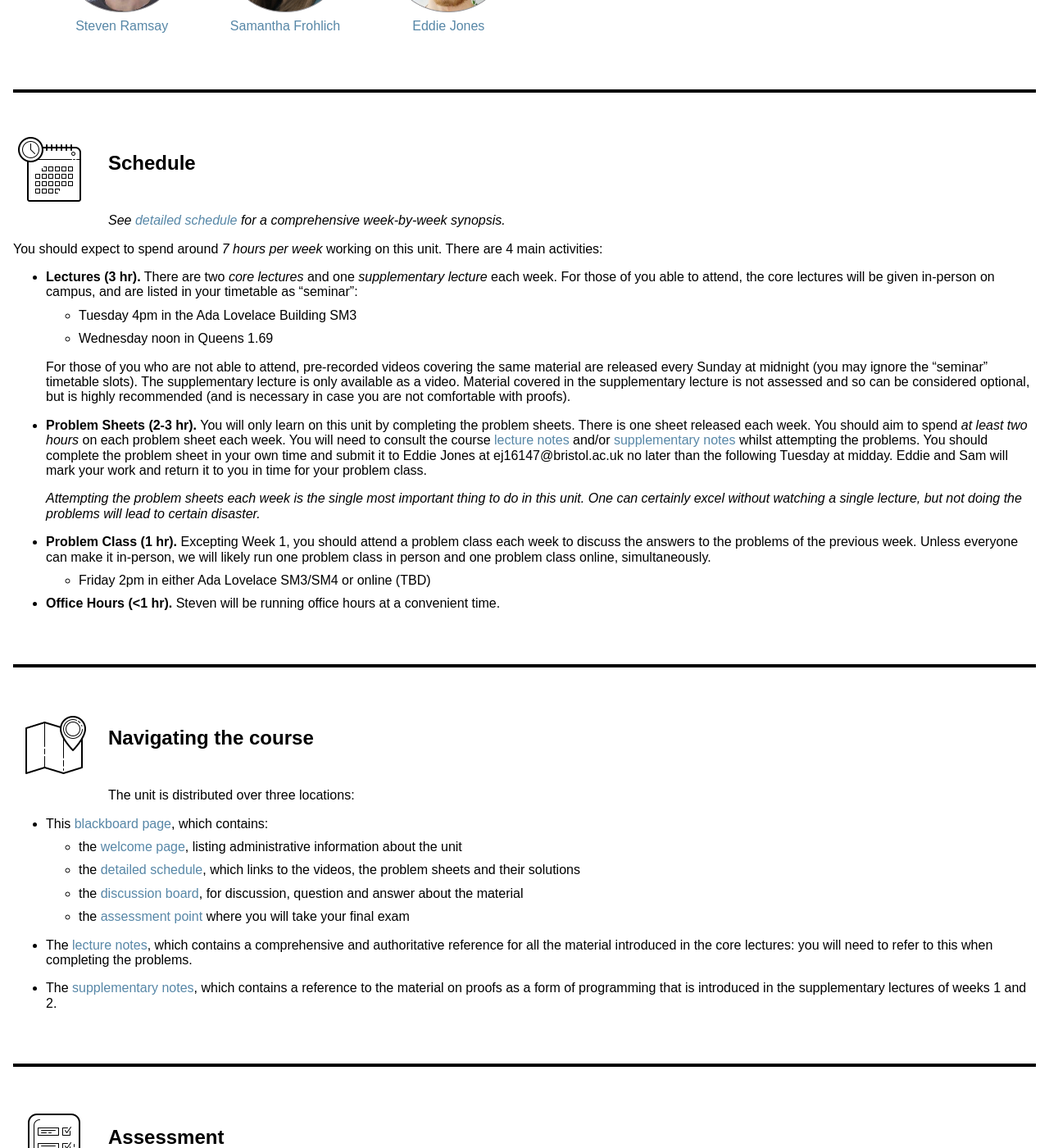
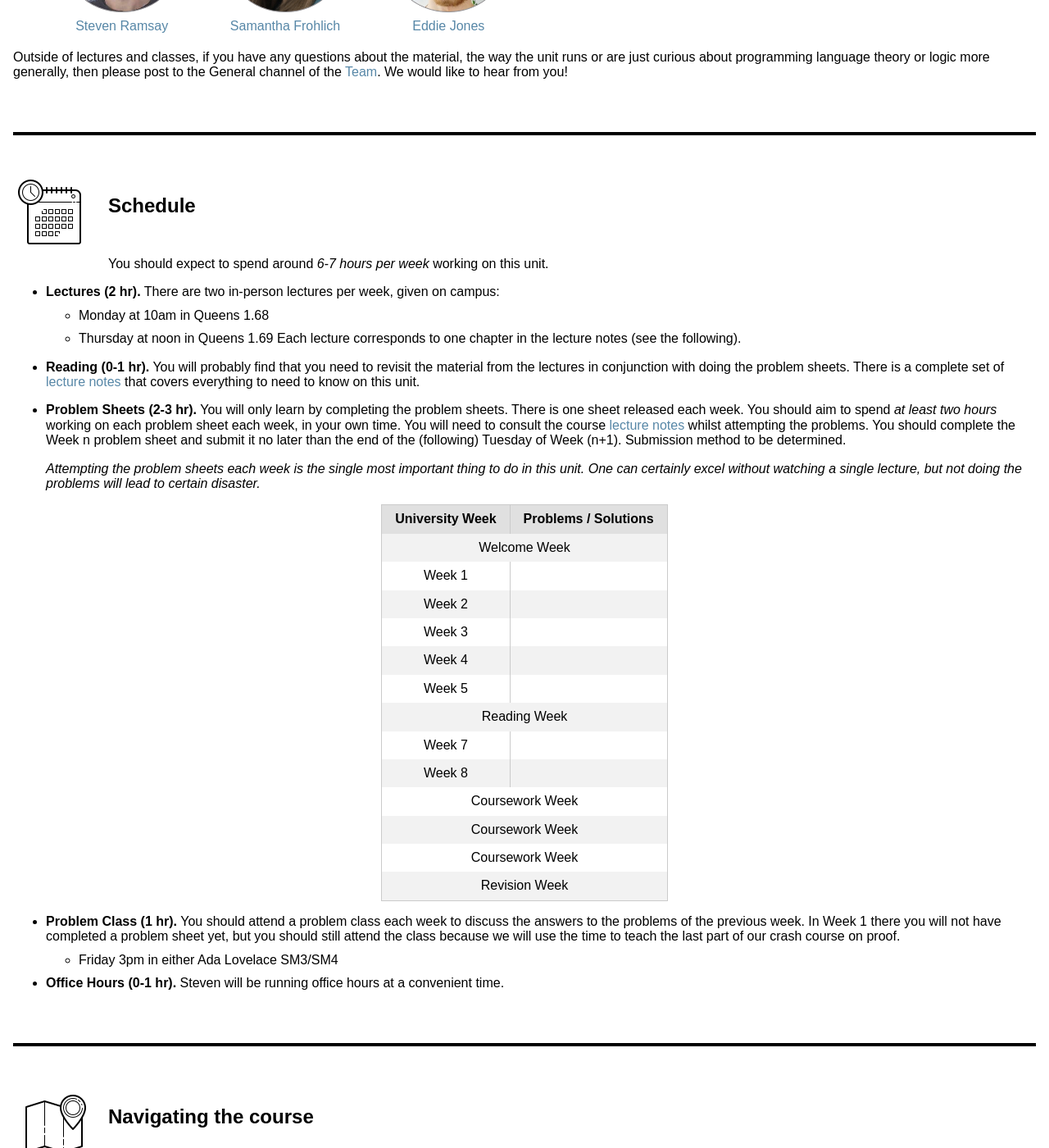
Before and after one commit to uob-coms30040/uob-coms30040.github.io, a Jekyll site: the page built from welcome.md, in a window 1280 px wide and 1400 px high, scrolled down 648 px. Shown: the whole window at 82% size. Built offline with Jekyll 4.4.1, drawn with Linux system fonts in a browser that asks for light colours; nearby versions of some CDN libraries; some of the changed text lies outside the part shown.

Commit message:
Restart for 2022

```diff
--- a/schedule.md
+++ /dev/null
@@ -1,162 +0,0 @@
----
-layout: default
-title: schedule
----
-
-{% capture nowunix %}{{'now' | date: '%s' }}{% endcapture %}
-{% capture weekunix %}{{ 60 | times: 60 | times: 24 | times: 7 }}{% endcapture %}
-{% capture startunix  %}{{ '2021-09-27' | date: '%s'  }}{% endcapture %}
-{% capture startfridayunix  %}{{ '2021-10-01' | date: '%s'  }}{% endcapture %}
-
-{% assign question_sheets = site.static_files | where: "question", true %}
-{% assign answer_sheets = site.static_files | where: "answer", true %}
-
-{% assign question_names = question_sheets | map: "basename" | join: "," | remove: "sheet" %}
-{% assign answer_names = answer_sheets | map: "basename" | join: "," | remove: "sheet" %}
-
-<img class="icon" src="assets/icons8-schedule-100.png"/>
-<h2>At a glance</h2>
-
-<div style="margin-left: 2em">
-<p>Links to the lecture videos, problem sheets and their solutions will appear here as the unit progresses.  Check <a href="#wbyw">below</a> for the links alongside accompanying information.</p>
-<br/>
-<table class="pure-table-striped pure-table">
-  <!-- <thead>
-    <tr>
-      <th>Week</th><th>By</th><th>Theme</th><th>Videos</th><th>Problems</th>
-    </tr>
-  </thead> -->
-  <tbody>
-    <tr>
-      <td colspan="3" style="text-align:center">Welcome Week</td>
-    </tr>
-    {% for week in site.data.weeks %}
-    {% if week.num == 6 %}
-    <tr>
-      <td colspan="3" style="text-align:center"><a href="#week{{ week.num }}">Reading Week</a></td>
-    </tr>
-    {% elsif week.num == 9 or week.num == 10 or week.num == 11 %}
-    <tr>
-      <td colspan="3" style="text-align:center; color:grey">-</td>
-    </tr>
-    {% elsif week.num == 12 %}
-    <tr>
-      <td colspan="3" style="text-align:center">Revision Week</td>
-    </tr>
-    {% else %}
-    {% capture this_week_unix %}{{ week.num | minus: 1 | times: weekunix | plus: startunix }}{% endcapture %}
-    {% capture next_week_unix %}{{ week.num | times: weekunix | plus: startunix }}{% endcapture %}
-    {% capture next_friday_unix %}{{ week.num | times: weekunix | plus: startfridayunix }}{% endcapture %}
-    <tr>
-      <td><a href="#week{{ week.num }}">Week {{ week.num }}: {{week.theme}}</a></td>
-      <td>
-        {% if this_week_unix <= nowunix %}
-          {% for l in week.core %}
-            {% assign part_num = 1 %}{% for v in l.vids %}<a href="{{ v.url }}" target="_blank">C{{ l.lec }}.{{ part_num }}</a> {% assign part_num = part_num | plus: 1 %}{% endfor %} //
-          {% endfor %}
-          {% if week.num != 8 %}
-          <a href="{{ week.optional.url }}" target="_blank">S{{ week.num }}</a>
-          {% endif %}
-        {% endif %}
-      </td>
-      <td>
-        {% if this_week_unix <= nowunix %}
-        <a href="questions/sheet{{ week.num }}.pdf" target="_blank">qns</a>
-        {% endif %}
-        {% if next_friday_unix <= nowunix %}
-         // <a href="answers/sheet{{ week.num }}.pdf" target="_blank">ans</a>
-        {% endif %}
-      </td>
-    </tr>
-    {% endif %}
-    {% endfor %}
-  </tbody>
-</table>
-</div>
-
-<hr/>
-
-<img class="icon" src="assets/icons8-calendar-100.png"/>
-<h2>Day by day</h2>
-
-<div style="margin:0em 2em 0em 2em">
-  <div>It is helpful to think of each weeks of this unit as running Tuesday midday until the following Tuesday midday.  The pattern of working described below is recommended.</div>
-  <div><img src="assets/weekly.svg" style="margin:2em 1em 2em 1em; max-width:40em" width="100%"/></div>
-  <div>
-    <b style="margin:1em">A</b> Watch the two recorded lectures (typically 4 videos) OR attend the two core lectures (seminar timetable slot); watch the supplementary lecture (video).<br/>
-    <b style="margin:1em">B</b> Attend the problem class to discuss solutions to the problems of the <i>previous</i> week.<br/>
-    <b style="margin:1em">C</b> Work on the problem sheet for at least 2 hours.<br/>
-    <b style="margin:1em">D</b> Submit your answers to the problems to Eddie by midday Tuesday.
-  </div>
-</div>
-
-<hr/>
-
-<img class="icon" src="assets/icons8-timeline-week-100.png">
-<h2 id="wbyw">Week by week</h2>
-
-<div style="margin-left: 2em">
-
-{% for week in site.data.weeks %}
-{% unless week.num == 12 or week.num == 9 or week.num == 10 or week.num == 11 %}
-
-<h3 id="week{{ week.num }}">Week {{ week.num }}: {{ week.theme }}</h3>
-<i>{{ week.description | markdownify }}</i>
-  <ul>
-    {% capture this_week_unix %}{{ week.num | minus: 1 | times: weekunix | plus: startunix }}{% endcapture %}
-    {% capture next_week_unix %}{{ week.num | times: weekunix | plus: startunix }}{% endcapture %}
-    {% capture next_friday_unix %}{{ week.num | times: weekunix | plus: startfridayunix }}{% endcapture %}
-    {% if this_week_unix <= nowunix and week.num != 6 %}
-    <li>
-      <p>Videos:<br/><br/>
-      {% for l in week.core %}
-      - Core Lecture {{ l.lec }}
-      {% assign part_num = 1 %}
-      <ul>
-        {% for v in l.vids %}
-          <li>
-            <a href="{{ v.url }}" target="_blank">Part {{ part_num }}</a>: {{ v.dsc }} <i>({{ v.len }} mins)</i>
-          </li>
-          {% assign part_num = part_num | plus: 1 %}
-        {% endfor %}
-      </ul>
-      {% endfor %}
-      {% if week.num != 8 %}
-      - Supplementary
-      <ul>
-        <li><a href="{{ week.optional.url }}" target="_blank">Part 1</a>: {{ week.optional.dsc }} <i>({{ week.optional.len }} mins)</i>
-        </li>
-      </ul>
-      {% endif %}
-      </p>
-    </li>
-    {% endif %}
-    <li>
-      Problems: <a href="questions/sheet{{ week.num }}.pdf" target="_blank">qns</a>{% if next_friday_unix <= nowunix %} / <a href="answers/sheet{{ week.num }}.pdf" target="_blank">ans</a>{% endif %}
-    </li>
-    {% if week.num != 6 %}
-    <li>
-      Slides:
-        {% if week.num == 1 %}
-          <a href="slides/P2.pdf" target="_blank">2</a>
-           / <a href="slides/P3.pdf" target="_blank">3</a>
-            <a href="slides/P4.pdf" target="_blank">4</a>
-        {% else %}
-          <a href="slides/P{{ week.num | times: 4 | minus: 3 }}.pdf" target="_blank">{{ week.num | times: 4 | minus: 3 }}</a>
-           <a href="slides/P{{ week.num | times: 4 | minus: 2 }}.pdf" target="_blank">{{ week.num | times: 4 | minus: 2 }}</a>
-          / <a href="slides/P{{ week.num | times: 4 | minus: 1 }}.pdf" target="_blank">{{ week.num | times: 4 | minus: 1 }}</a>
-           <a href="slides/P{{ week.num | times: 4 }}.pdf" target="_blank">{{ week.num | times: 4 }}</a>
-        {% endif %}
-    </li>
-    {% endif %}
-  </ul>
-
-{% endunless %}
-{% endfor %}
-</div>
-
-<hr/>
-
-<div style="text-align: center; margin:0em 2em 2em 2em">
-  Icons in this course are from the '<a href="https://icons8.com/icons/carbon-copy" target="_blank">Hand Drawn</a>' icon collection by <a href="https://icons8.com/" target="_blank">Icons8</a>.
-</div>
--- a/welcome.md
+++ b/welcome.md
@@ -6,9 +6,9 @@ title: welcome
 ![i icon](assets/icons8-info-100.png){: .icon }
 ## Welcome
 
-Welcome to the home of *COMS30040: Types and Lambda Calculus*.  This unit introduces you to type theory and the pure lambda calculus, which are two hugely influential parts of logic and the theory of programming languages.
+Welcome to the home of *COMS30040: Types and Lambda Calculus*.  This unit introduces you to the mathematical foundations of programming languages, with an emphasis on functional programs and type systems.
 
-In our 10 credit unit, we will be looking at one slice through these two subjects, and our focus will be on the *expressive power* of the language with and without types; the *algorithmics* of assigning types to terms; and the close *correspondence* with logic and proof.  A secondary goal is to teach you to write mathematical proofs.
+Our focus will be on the *expressive power* of the language with and without types; the *algorithmics* of assigning types to terms; and the close *correspondence* with logic and proof.  A secondary goal is to teach you to write mathematical proofs.
 
 This unit prepares you for *COMSM0067: Advanced Topics in Programming Languages* in the programming languages theme in your fourth year, but is not a prerequesite.  It shares themes and techniques with the unit *MATH30100: Logic*.
 
@@ -27,29 +27,92 @@ The unit is run by Steven Ramsay (lectures), Samantha Frohlich (classes) and Edd
 [2]: https://github.com/SamFrohlich
 [3]: https://ec-jones.github.io/
 
+Outside of lectures and classes, if you have any questions about the material, the way the unit runs or are just curious about programming language theory or logic more generally, then please post to the General channel of the [Team](https://teams.microsoft.com/l/team/19%3aMxr4W14k819-3_0gY4NZEw7CAgEFr_YhPCedOLdRdIs1%40thread.tacv2/conversations?groupId=a84e471a-ba81-4b8d-bb46-014437171f8d&tenantId=b2e47f30-cd7d-4a4e-a5da-b18cf1a4151b){: target="_blank" }.  We would like to hear from you!
 
 * * *
 
 ![schedule](assets/icons8-schedule-100.png){: .icon }
 ## Schedule
 
-*See [detailed schedule](schedule.html) for a comprehensive week-by-week synopsis.*
+You should expect to spend around *6-7 hours per week* working on this unit.
 
-You should expect to spend around *7 hours per week* working on this unit.  There are 4 main activities:
-  * __Lectures (3 hr).__ There are two *core lectures* and one *supplementary lecture* each week.  For those of you able to attend, the core lectures will be given in-person on campus, and are listed in your timetable as "seminar":
-      - Tuesday 4pm in the Ada Lovelace Building SM3
-      - Wednesday noon in Queens 1.69
+  * __Lectures (2 hr).__ There are two in-person lectures per week, given on campus:
+      - Monday at 10am in Queens 1.68
+      - Thursday at noon in Queens 1.69
+    Each lecture corresponds to one chapter in the lecture notes (see the following).
 
-    For those of you who are not able to attend, pre-recorded videos covering the same material are released every Sunday at midnight (you may ignore the "seminar" timetable slots).  The supplementary lecture is only available as a video.  Material covered in the supplementary lecture is not assessed and so can be considered optional, but is highly recommended (and is necessary in case you are not comfortable with proofs).
+  * __Reading (0-1 hr).__ You will probably find that you need to revisit the material from the lectures in conjunction with doing the problem sheets.  There is a complete set of [lecture notes](assets/notes.pdf){: target="_blank" } that covers everything to need to know on this unit.
 
-  * __Problem Sheets (2-3 hr).__ You will only learn on this unit by completing the problem sheets.  There is one sheet released each week.  You should aim to spend *at least two hours* on each problem sheet each week.  You will need to consult the course [lecture notes](assets/notes.pdf){: target="_blank" } and/or [supplementary notes](assets/proofs.pdf){: target="_blank" } whilst attempting the problems.  You should complete the problem sheet in your own time and submit it to Eddie Jones at ej16147@bristol.ac.uk no later than the following Tuesday at midday.  Eddie and Sam will mark your work and return it to you in time for your problem class.
+  * __Problem Sheets (2-3 hr).__ You will only learn by completing the problem sheets.  There is one sheet released each week.  You should aim to spend *at least two hours* working on each problem sheet each week, in your own time.  You will need to consult the course [lecture notes](assets/notes.pdf){: target="_blank" } whilst attempting the problems.  You should complete the Week n problem sheet and submit it no later than the end of the (following) Tuesday of Week (n+1).  Submission method to be determined.
+
+  {% comment %}
+  To see who you should submit it to, consult your timetable:
+    - If you are in Group 1, please email (a scan/photo) to Sam Frohlich (sf16540) with subject [TLC:]
+    - If you are in Group 2, please email (a scan/photo) to Eddie Jones (ej16147)
+  {% endcomment %}
 
     *Attempting the problem sheets each week is the single most important thing to do in this unit.  One can certainly excel without watching a single lecture, but not doing the problems will lead to certain disaster.*
 
-  * __Problem Class (1 hr).__ Excepting Week 1, you should attend a problem class each week to discuss the answers to the problems of the previous week.  Unless everyone can make it in-person, we will likely run one problem class in person and one problem class online, simultaneously.
-     - Friday 2pm in either Ada Lovelace SM3/SM4 or online (TBD)
+  <table class="pure-table-striped pure-table" style="margin-left:auto;margin-right:auto">
+    <thead>
+      <tr>
+        <th style="text-align:center">University Week</th>
+        <th style="text-align:center">Problems / Solutions</th>
+      </tr>
+    </thead>
+    <tbody>
+      <tr>
+        <td colspan="2" style="text-align:center">Welcome Week</td>
+      </tr>
+{% for calendar_week in (1..12) %}
+  {% if calendar_week <= 6 %}
+    {% assign logical_week = calendar_week %}
+  {% else %}
+    {% assign logical_week = calendar_week | minus: 1 %}
+  {% endif %}
+  {% if calendar_week == 6 %}
+    <tr>
+      <td colspan="2" style="text-align:center">Reading Week</td>
+    </tr>
+  {% elsif calendar_week >= 9 and calendar_week < 12 %}
+    <tr>
+      <td colspan="2" style="text-align:center">Coursework Week</td>
+    </tr>
+  {% elsif calendar_week == 12 %}
+    <tr>
+      <td colspan="2" style="text-align:center">Revision Week</td>
+    </tr>
+  {% else %}
+    <tr>
+      <td style="text-align:center">Week {{ calendar_week }}</td>
+      <td style="text-align:center">
+    {% capture qns_name %}/questions/sheet{{ logical_week }}.pdf{% endcapture %}
+    {% capture ans_name %}/answers/sheet{{ logical_week }}.pdf{% endcapture %}
+    {% for static_file in site.static_files %}
+      {% if static_file.path == qns_name %}
+        {% assign qns = true %}
+      {% endif %}
+      {% if static_file.path == ans_name %}
+        {% assign ans = true %}
+      {% endif %}
+    {% endfor %}
+    {% if qns %}
+        <a href="{{ qns_name }}" target="_blank">qns</a>
+    {% endif  %}
+    {% if ans %}
+        / <a href="{{ ans_name }}" target="_blank">ans</a>
+    {% endif %}
+      </td>
+    </tr>
+  {% endif %}
+{% endfor %}
+    </tbody>
+  </table>
 
-  * __Office Hours (<1 hr).__ Steven will be running office hours at a convenient time.
+  * __Problem Class (1 hr).__ You should attend a problem class each week to discuss the answers to the problems of the previous week.  In Week 1 there you will not have completed a problem sheet yet, but you should still attend the class because we will use the time to teach the last part of our crash course on proof.
+     - Friday 3pm in either Ada Lovelace SM3/SM4
+
+  * __Office Hours (0-1 hr).__ Steven will be running office hours at a convenient time.
 
 
 
@@ -58,21 +121,17 @@ You should expect to spend around *7 hours per week* working on this unit.  Ther
 ![map and marker](assets/icons8-map-marker-100.png){: .icon }
 ## Navigating the course
 
-The unit is distributed over three locations:
+The unit is distributed over two locations:
 
 * This [blackboard page][bb], which contains:
     - the [welcome page](welcome.html), listing administrative information about the unit
-    - the [detailed schedule](schedule.html), which links to the videos, the problem sheets and their solutions
-    - the [discussion board](https://www.ole.bris.ac.uk/webapps/blackboard/content/launchLink.jsp?course_id=_247691_1&tool_id=_2827_1&tool_type=TOOL&mode=cpview&mode=reset), for discussion, question and answer about the material
-    - the [assessment point](https://www.ole.bris.ac.uk/webapps/blackboard/content/listContentEditable.jsp?content_id=_5946070_1&course_id=_247691_1&mode=reset) where you will take your final exam
+    - the [announcements page](https://www.ole.bris.ac.uk/webapps/blackboard/content/launchLink.jsp?course_id=_252956_1&tool_id=_144_1&tool_type=TOOL&mode=cpview&mode=reset), which should also go to your email address
+    - the [lecture notes][rf]{: target="_blank" }, which contains a comprehensive and authoritative reference for all the material in the unit: you will need to refer to this when completing the problems.
 
-* The [lecture notes][rf]{: target="_blank" }, which contains a comprehensive and authoritative reference for all the material introduced in the core lectures: you will need to refer to this when completing the problems.
+* The [team](https://teams.microsoft.com/l/team/19%3aMxr4W14k819-3_0gY4NZEw7CAgEFr_YhPCedOLdRdIs1%40thread.tacv2/conversations?groupId=a84e471a-ba81-4b8d-bb46-014437171f8d&tenantId=b2e47f30-cd7d-4a4e-a5da-b18cf1a4151b){: target="_blank"} which is where you can post questions about the material, how the unit runs or anything to do with programming language theory or logic and we will do our best to answer them.
 
-* The [supplementary notes][sn]{: target="_blank" }, which contains a reference to the material on proofs as a form of programming that is introduced in the supplementary lectures of weeks 1 and 2.
-
-[bb]: https://www.ole.bris.ac.uk/auth-saml/saml/login?apId=_183_1&redirectUrl=https%3A%2F%2Fwww.ole.bris.ac.uk%2Fwebapps%2Fblackboard%2Fexecute%2FcourseMain%3Fcourse_id%3D_247691_1
+[bb]: https://www.ole.bris.ac.uk/webapps/blackboard/execute/content/blankPage?cmd=view&content_id=_7085182_1&course_id=_252956_1
 [rf]: assets/notes.pdf
-[sn]: assets/proofs.pdf
 
 * * *
 
@@ -81,6 +140,18 @@ The unit is distributed over three locations:
 
 The unit is 100% assessed by a written exam in the January exam period.
 
+A selection of past papers and their answers.  I will try to update these to the 2022 version of the material during the term.
+
+{% assign paper_answers = site.static_files | where: "exam", true %}
+
+<ul>
+  {% for a in paper_answers %}
+    {% assign paper_questions = a.basename | replace: '-answers', '' | replace: '-', ' ' %}
+    {% assign paper_questions_path = a.name | replace: '-answers', '' %}
+    <li><a href="papers/{{ paper_questions_path }}" target="_blank">{{ paper_questions }}</a> (<a href="papers/{{ a.name }}"  target="_blank">answers</a>)</li>
+  {% endfor %}
+</ul>
+
 * * *
 
 {: style="text-align:center"}
```
Also changed, not shown: papers.md (deleted, +0 -19 lines), .github/workflows/deploy_bb_webpages.yaml, 16 other files.
